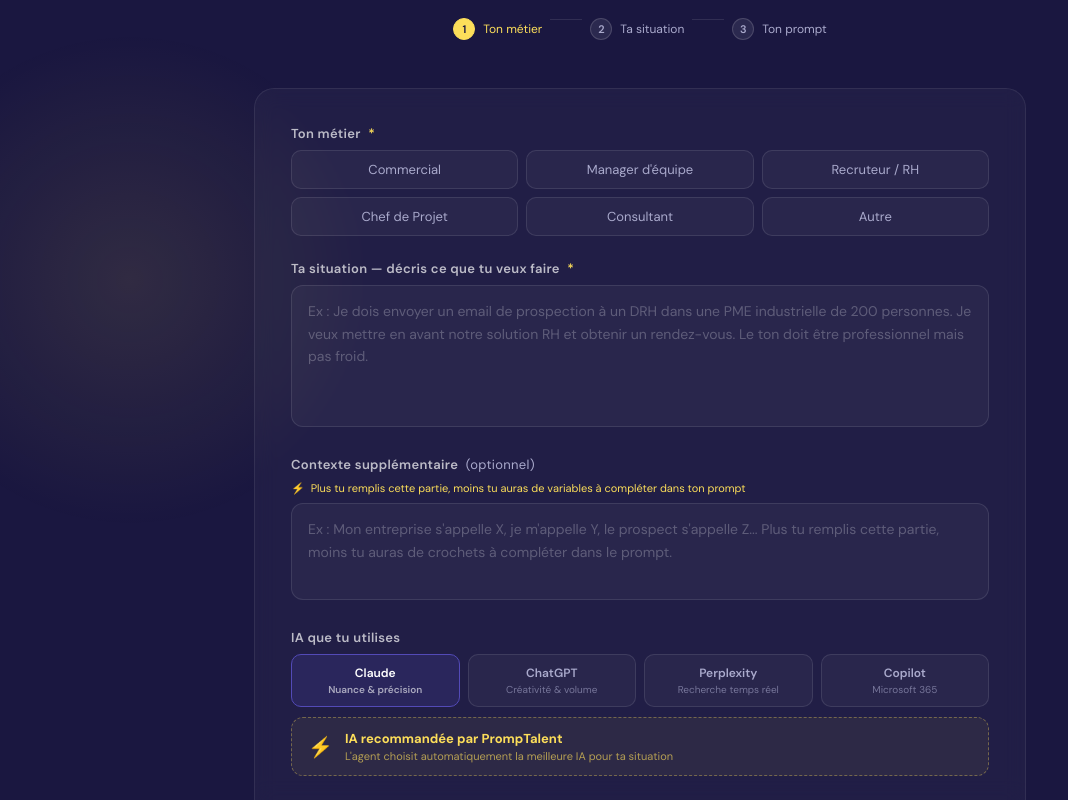
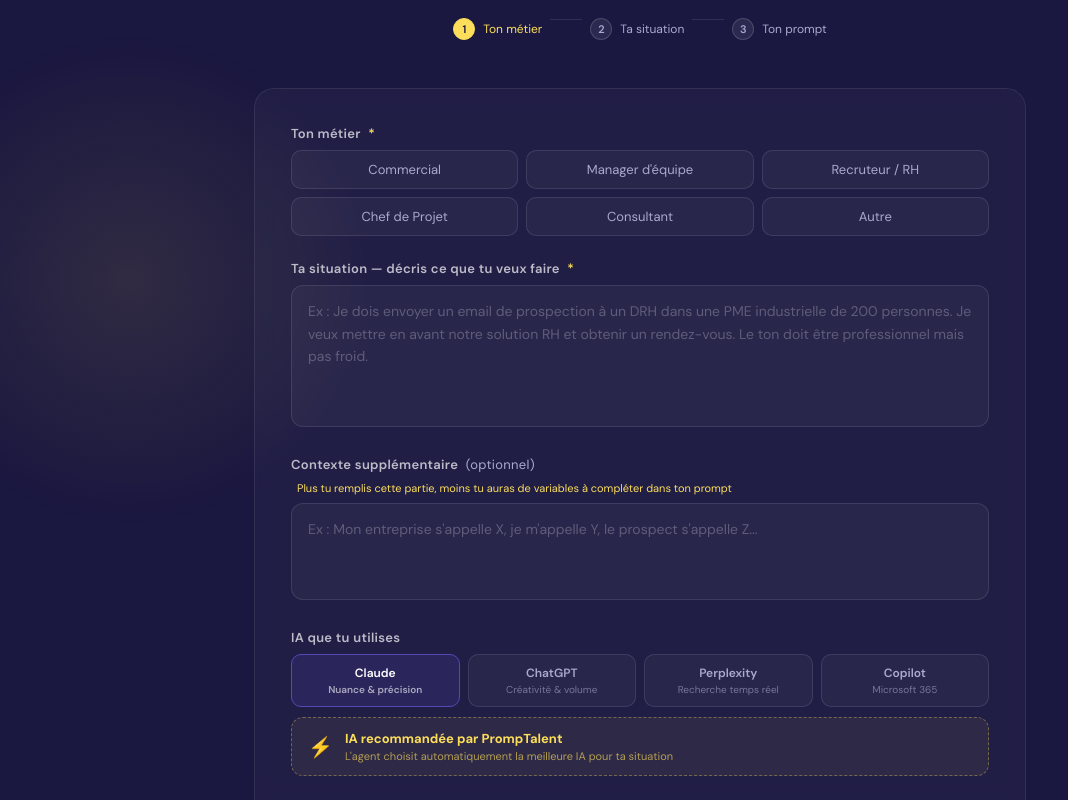
Before and after one commit to promptalent/agent2, a website: page public/index.html in a window 1280 px wide. Shown: the part 390-1190 px from the top of the page, without its empty margins (0-1068 px from the left). Drawn offline with Linux system fonts and the light colour scheme.

Commit message:
Update index.html

```diff
--- a/public/index.html
+++ b/public/index.html
@@ -610,9 +610,9 @@
     <!-- Contexte additionnel -->
     <div class="field-group">
       <label>Contexte supplémentaire <span style="color:var(--gray);font-weight:400">(optionnel)</span></label>
-      <div style="font-size:11px;color:var(--yellow);margin-bottom:8px;display:flex;align-items:center;gap:6px;"><span>⚡</span>Plus tu remplis cette partie, moins tu auras de variables à compléter dans ton prompt</div>
+      <div style="font-size:11px;color:var(--yellow);margin-bottom:8px;display:flex;align-items:center;gap:6px;"><span></span>Plus tu remplis cette partie, moins tu auras de variables à compléter dans ton prompt</div>
       <textarea id="contexte" rows="3"
-        placeholder="Ex : Mon entreprise s'appelle X, je m'appelle Y, le prospect s'appelle Z... Plus tu remplis cette partie, moins tu auras de crochets à compléter dans le prompt."></textarea>
+        placeholder="Ex : Mon entreprise s'appelle X, je m'appelle Y, le prospect s'appelle Z..."></textarea>
     </div>
 
     <!-- IA préférée -->
```
